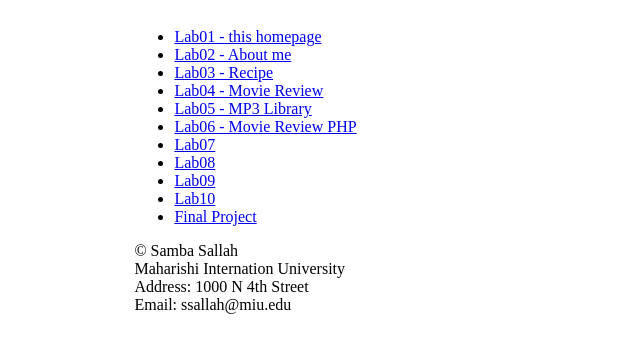
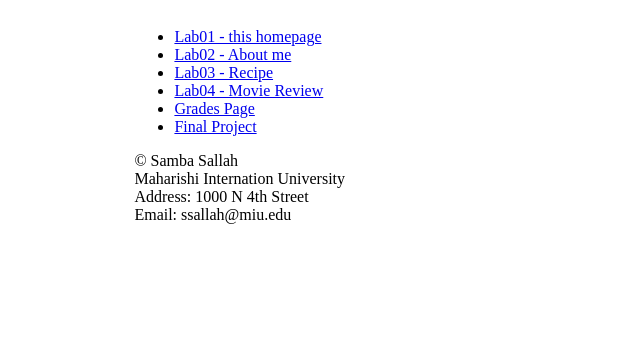
Before and after one commit to sambasallah/sambasallah.github.io, a plain HTML site: page index.html in a window 1280 px wide. Shown: the part 254-606 px from the top of the page, without its empty margins (0-640 px from the left). Drawn offline with Linux system fonts and the light colour scheme.

Commit message:
added lab link :

```diff
--- a/index.html
+++ b/index.html
@@ -19,12 +19,7 @@
                     <li><a href="https://sambasallah.github.io/Lab02/aboutme.html">Lab02 - About me</a></li>
                     <li><a href="https://sambasallah.github.io/homework01/">Lab03 - Recipe</a></li>
                     <li><a href="https://sambasallah.github.io/MovieReview/">Lab04 - Movie Review</a></li>
-                    <li><a href="#">Lab05 - MP3 Library</a></li>
-                    <li><a href="#">Lab06 - Movie Review PHP</a></li>
-                    <li><a href="#">Lab07</a></li>
-                    <li><a href="#">Lab08</a></li>
-                    <li><a href="#">Lab09</a></li>
-                    <li><a href="#">Lab10</a></li>
+                    <li><a href="https://sambasallah.github.io/Lab03/">Grades Page</a></li>
                     <li><a href="#">Final Project</a></li>
                 </ul>
             </div>
```
